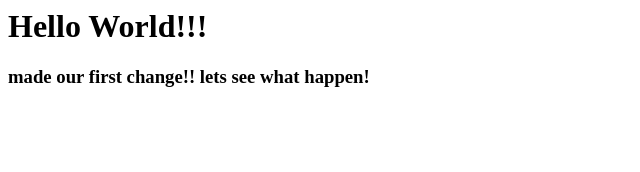
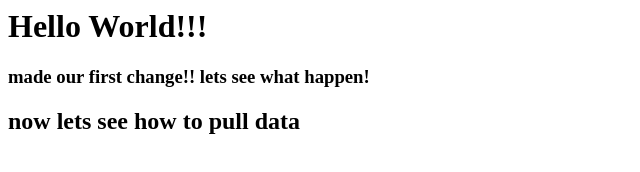
Before and after one commit to Faruk696/sample, a plain HTML site: page index.html in a window 1280 px wide. Shown: the whole page, without its empty margins (0-640 px from the left). Drawn offline with Linux system fonts and the light colour scheme.

Commit message:
Update index.html

```diff
--- a/index.html
+++ b/index.html
@@ -1,3 +1,4 @@
 <h1>Hello World!!!</h1>
 
 <h3>made our  first change!! lets see what happen!</h3>
+<h2>now lets  see how  to pull data<h2>
```
